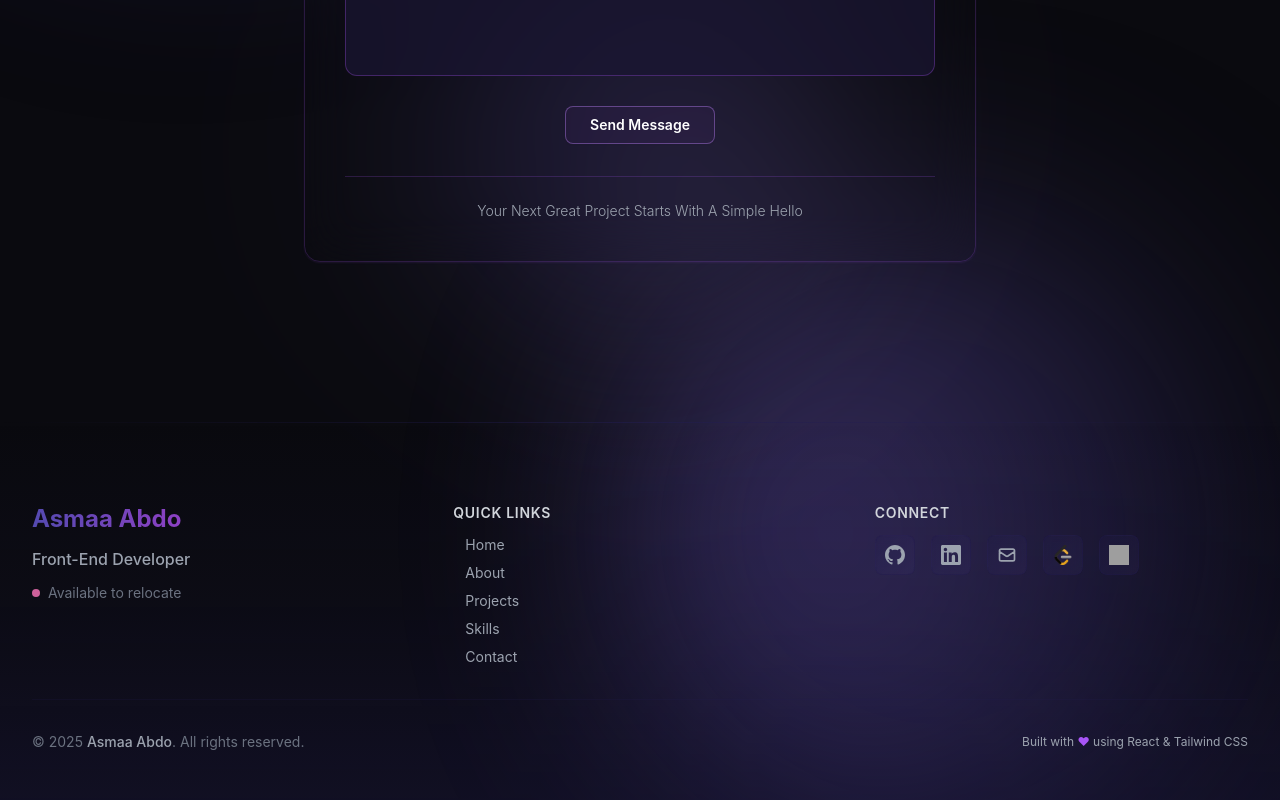
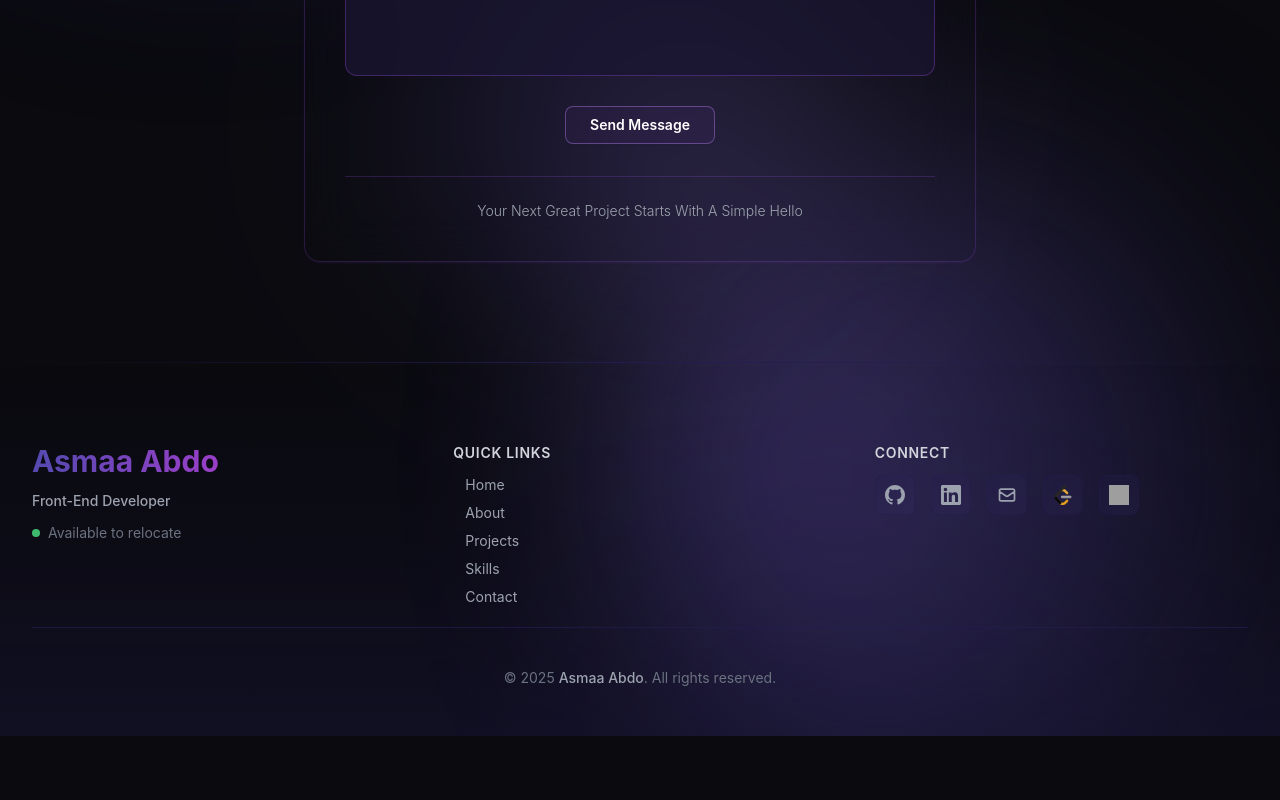
Before and after one commit to Asmaa-Abdo22/My-Portfolio, a React (Vite) app: page /contact in a window 1280 px wide. Shown: the part 523-1323 px from the top of the page. After the commit the page ends 1259 px from the top, so only its background shows below. Built offline with nearby package versions, Linux system fonts and the light colour scheme; grey boxes are pictures that could not be loaded.

Commit message:
modify some ui

```diff
--- a/src/components/Footer.jsx
+++ b/src/components/Footer.jsx
@@ -62,15 +62,15 @@ const Footer = () => {
   ];
 
   return (
-    <footer className="relative mt-20 overflow-hidden">
+    <footer className="relative mt-5 overflow-hidden">
       {/* Elegant gradient background */}
       <div className="absolute inset-0 bg-gradient-to-b from-transparent via-[#221D52]/10 to-[#221D52]/30"></div>
 
       {/* Decorative top border */}
-      <div className="relative h-px bg-gradient-to-r from-transparent via-[#221D52]/50 to-transparent mb-8"></div>
+      <div className="relative h-px bg-gradient-to-r from-transparent via-[#221D52]/90 to-transparent mb-8"></div>
 
       <div className="relative max-w-7xl mx-auto px-4 sm:px-6 lg:px-8 py-12">
-        <div className="grid grid-cols-1 md:grid-cols-3 gap-8 md:gap-12 mb-8">
+        <div className="grid grid-cols-1 md:grid-cols-3 gap-8 md:gap-12 mb-5">
           {/* Brand Section */}
           <motion.div
             initial={{ opacity: 0, y: 20 }}
@@ -79,12 +79,12 @@ const Footer = () => {
             transition={{ duration: 0.5 }}
             className="space-y-3"
           >
-            <h2 className="text-2xl font-bold bg-gradient-to-r from-[#544ab0] to-[#e132e1] bg-clip-text text-transparent">
+            <h2 className="text-3xl font-bold bg-gradient-to-r from-[#544ab0] to-[#e132e1] bg-clip-text text-transparent">
               Asmaa Abdo
             </h2>
-            <p className="text-gray-400 font-medium">Front-End Developer</p>
+            <p className="text-gray-400 font-medium text-sm">Front-End Developer</p>
             <p className="text-sm text-gray-500 flex items-center gap-2">
-              <span className="w-2 h-2 bg-pink-400 rounded-full animate-pulse"></span>
+              <span className="w-2 h-2 bg-green-400 rounded-full animate-pulse"></span>
               Available to relocate
             </p>
           </motion.div>
@@ -161,17 +161,14 @@ const Footer = () => {
         </div>
 
         {/* Bottom Section */}
-        <div className="pt-8 border-t border-[#221D52]/20">
-          <div className="flex flex-col md:flex-row justify-between items-center gap-4">
+        <div className="pt-10 border-t border-[#221D52]/70">
+          <div className="flex flex-col md:flex-row justify-center items-center gap-4">
             <p className="text-sm text-gray-500">
               © {currentYear}{" "}
               <span className="text-gray-400 font-medium">Asmaa Abdo</span>. All
               rights reserved.
             </p>
-            <p className="text-xs text-gray-400">
-              Built with <span className="text-purple-500">❤</span> using React &
-              Tailwind CSS
-            </p>
+
           </div>
         </div>
       </div>
--- a/src/pages/About.jsx
+++ b/src/pages/About.jsx
@@ -49,6 +49,7 @@ const About = () => {
       "Supabase",
     ],
     Concepts: [
+      "Problem Solving",
       "Responsive Design",
       "State Management",
       "Component Architecture",
@@ -235,7 +236,7 @@ const About = () => {
                         return (
                           <motion.span
                             key={skill}
-                            whileHover={{ scale: 1.05, y: -2 }}
+                            whileHover={{ scale: 1.05 }}
                             className="flex items-center gap-2 px-3 py-2 bg-white/5 rounded-lg border border-white/10 hover:border-purple-500/30 transition-all duration-300 group"
                           >
                             {IconComponent && (
--- a/src/pages/Experience.jsx
+++ b/src/pages/Experience.jsx
@@ -192,7 +192,8 @@ const Experience = () => {
                 <motion.div
                   className={`bg-gray-800/30 backdrop-blur-sm rounded-xl p-5 border ${getBorderColor(item.type)} hover:border-purple-500/30 transition-all duration-300`}
                   whileHover={{
-                    scale: 1.02,
+
+
                     boxShadow: "0 10px 30px -10px rgba(147, 51, 234, 0.3)"
                   }}
                 >
--- a/src/pages/Home.jsx
+++ b/src/pages/Home.jsx
@@ -121,9 +121,9 @@ const Home = () => {
               transition={{ duration: 0.8, delay: 0.4 }}
               className="text-lg md:text-xl text-gray-400 max-w-3xl leading-relaxed mb-10"
             >
-              Passionate about crafting elegant, responsive, and user-centric
-              web experiences using modern technologies like React.js, Next.js,
-              and TypeScript.
+            passionate about building seamless, user-friendly web applications using React, Next.js, and TypeScript, with a focus on performance, accessibility, and modern design.
+
+
             </motion.p>
 
             {/* Buttons */}
```
